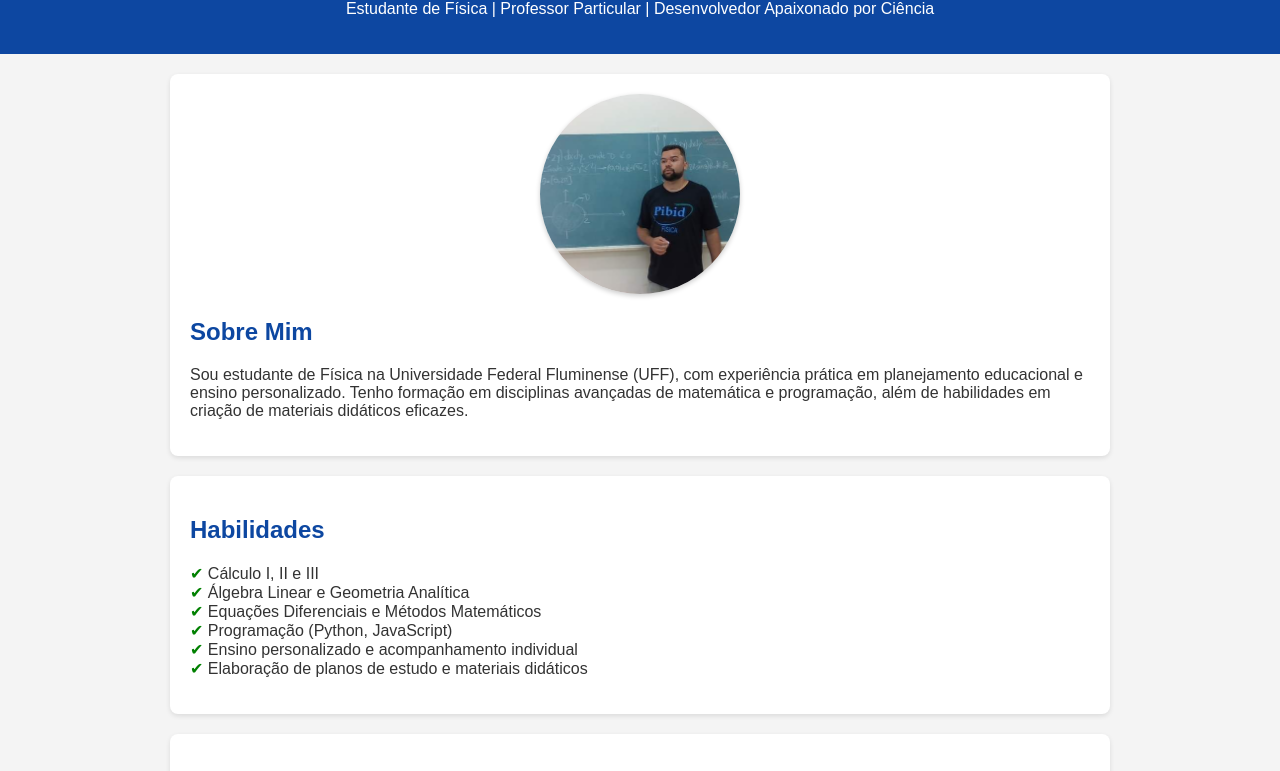
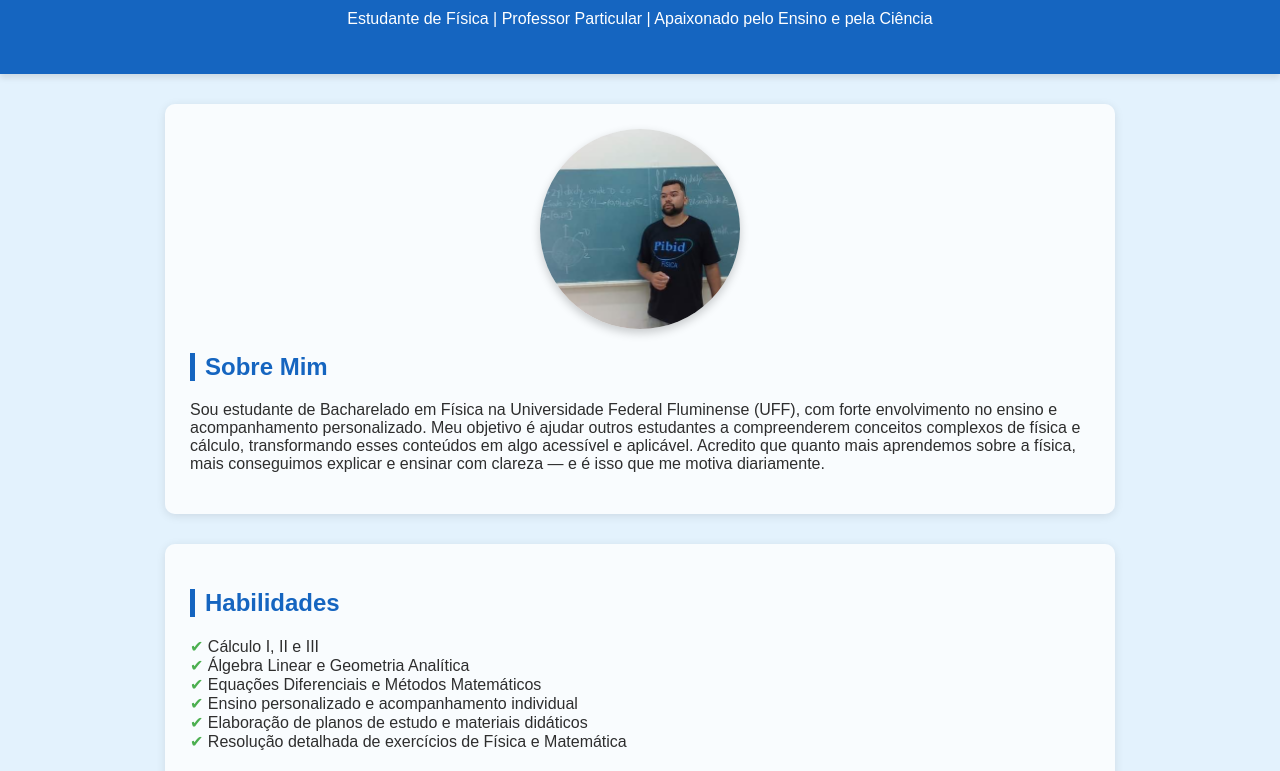
Before and after one commit to emersonkruger01/emersonkruger01.github.io, a plain HTML site: page index.html in a window 1280 px wide. Shown: the part 101-872 px from the top of the page. Drawn offline with Linux system fonts and the light colour scheme.

Commit message:
Update index.html

```diff
--- a/index.html
+++ b/index.html
@@ -7,27 +7,30 @@
     <style>
         body {
             font-family: Arial, sans-serif;
-            background-color: #f4f4f4;
-            color: #333;
+            background-color: #e3f2fd;
+            color: #2e2e2e;
             margin: 0;
             padding: 0;
         }
         header {
-            background-color: #0d47a1;
+            background-color: #1565c0;
             color: white;
-            padding: 20px;
+            padding: 30px 20px;
             text-align: center;
+            box-shadow: 0 4px 6px rgba(0,0,0,0.1);
         }
         section {
             max-width: 900px;
-            margin: 20px auto;
-            padding: 20px;
-            background: white;
-            border-radius: 8px;
-            box-shadow: 0 2px 5px rgba(0,0,0,0.1);
+            margin: 30px auto;
+            padding: 25px;
+            background-color: #ffffffcc;
+            border-radius: 10px;
+            box-shadow: 0 2px 10px rgba(0,0,0,0.1);
         }
         h2 {
-            color: #0d47a1;
+            color: #1565c0;
+            border-left: 5px solid #1565c0;
+            padding-left: 10px;
         }
         ul {
             list-style: none;
@@ -35,10 +38,10 @@
         }
         li::before {
             content: "✔ ";
-            color: green;
+            color: #4caf50;
         }
         a {
-            color: #0d47a1;
+            color: #1565c0;
             text-decoration: none;
         }
         a:hover {
@@ -46,17 +49,17 @@
         }
         .btn-download {
             display: inline-block;
-            background-color: #0d47a1;
+            background-color: #1565c0;
             color: white;
             padding: 10px 20px;
             border: none;
             border-radius: 5px;
             text-decoration: none;
             font-weight: bold;
-            margin-top: 10px;
+            transition: background-color 0.3s ease;
         }
         .btn-download:hover {
-            background-color: #1565c0;
+            background-color: #0d47a1;
         }
         .profile-pic {
             text-align: center;
@@ -67,7 +70,7 @@
             height: 200px;
             object-fit: cover;
             border-radius: 50%;
-            box-shadow: 0 2px 5px rgba(0,0,0,0.2);
+            box-shadow: 0 4px 10px rgba(0,0,0,0.2);
         }
     </style>
 </head>
@@ -75,7 +78,7 @@
 
 <header>
     <h1>Olá, sou o Emerson 👋</h1>
-    <p>Estudante de Física | Professor Particular | Desenvolvedor Apaixonado por Ciência</p>
+    <p>Estudante de Física | Professor Particular | Apaixonado pelo Ensino e pela Ciência</p>
 </header>
 
 <section>
@@ -84,8 +87,9 @@
     </div>
     <h2>Sobre Mim</h2>
     <p>
-        Sou estudante de Física na Universidade Federal Fluminense (UFF), com experiência prática em planejamento educacional e ensino personalizado.
-        Tenho formação em disciplinas avançadas de matemática e programação, além de habilidades em criação de materiais didáticos eficazes.
+        Sou estudante de Bacharelado em Física na Universidade Federal Fluminense (UFF), com forte envolvimento no ensino e acompanhamento personalizado.
+        Meu objetivo é ajudar outros estudantes a compreenderem conceitos complexos de física e cálculo, transformando esses conteúdos em algo acessível e aplicável.
+        Acredito que quanto mais aprendemos sobre a física, mais conseguimos explicar e ensinar com clareza — e é isso que me motiva diariamente.
     </p>
 </section>
 
@@ -95,9 +99,9 @@
         <li>Cálculo I, II e III</li>
         <li>Álgebra Linear e Geometria Analítica</li>
         <li>Equações Diferenciais e Métodos Matemáticos</li>
-        <li>Programação (Python, JavaScript)</li>
         <li>Ensino personalizado e acompanhamento individual</li>
         <li>Elaboração de planos de estudo e materiais didáticos</li>
+        <li>Resolução detalhada de exercícios de Física e Matemática</li>
     </ul>
 </section>
 
@@ -125,7 +129,7 @@
 <section>
     <h2>Projetos</h2>
     <ul>
-        <li><a href="https://github.com/emersonkruger01/seu-projeto " target="_blank">Projeto de Simulação de Movimento Uniforme</a></li>
+        <li><a href="https://github.com/emersonkruger01/seu-projeto " target="_blank">Resoluções detalhadas de questões de Cálculo</a></li>
         <li><a href="material-calc.pdf" target="_blank">Material Didático de Cálculo</a></li>
     </ul>
 </section>
@@ -138,8 +142,7 @@
 
 <section>
     <h2>Contato</h2>
-    <p>Email: <a href="mailto:seuemail@example.com">seuemail@example.com</a></p>
-    <p>LinkedIn: <a href="https://linkedin.com/in/seuperfil " target="_blank">linkedin.com/in/seuperfil</a></p>
+    <p>Email: <a href="mailto:emersonrkg@id.uff.br">emersonrkg@id.uff.br</a></p>
     <p>GitHub: <a href="https://github.com/emersonkruger01 " target="_blank">github.com/emersonkruger01</a></p>
 </section>
 
```
